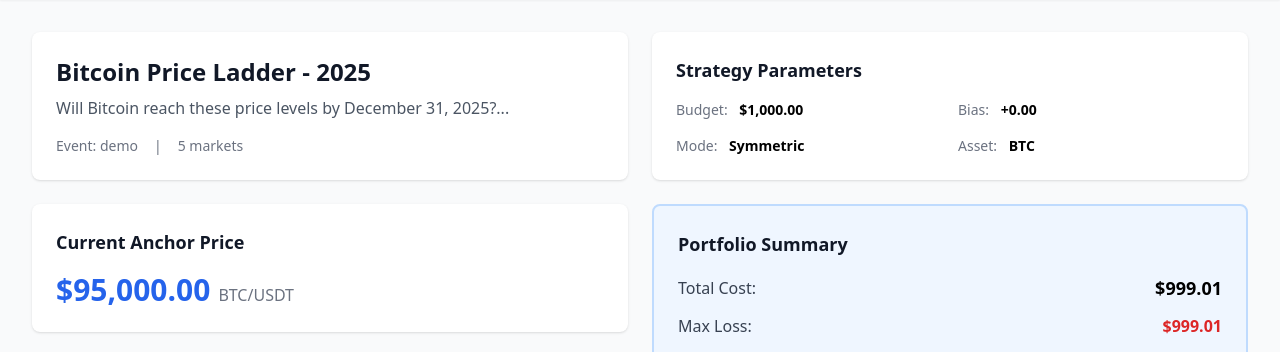
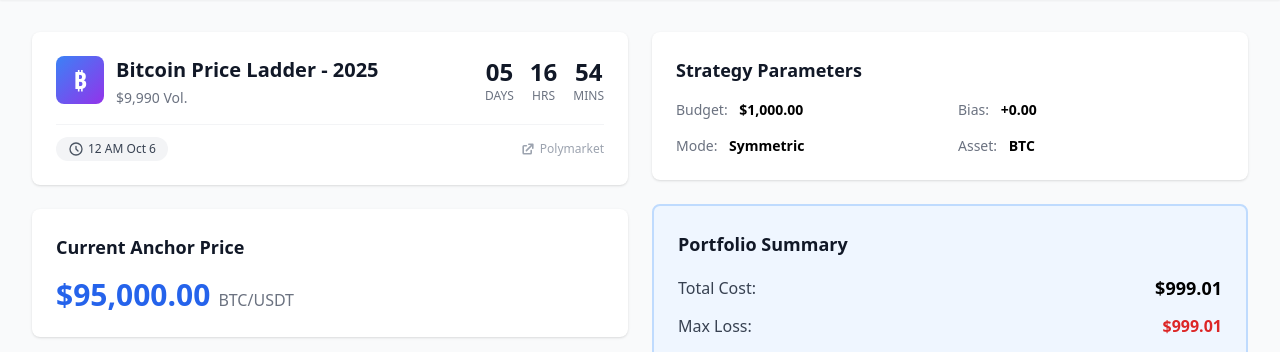
Before and after one commit to glebTregubov/PolymarketMirror, a FastAPI app: page /demo in a window 1280 px wide. Shown: the part 65-417 px from the top of the page. Run offline with FastAPI, Linux system fonts and the light colour scheme; data that the repository does not hold is empty; some libraries are stand-ins or nearby versions.

Commit message:
Add event details and asset icons to the mirror page
Update templates/mirror.html to include event title, volume, and asset-specific icons.

Replit-Commit-Author: Agent
Replit-Commit-Session-Id: 249bc6ca-63b8-424b-88cd-35fb96d1b331
Replit-Commit-Checkpoint-Type: full_checkpoint
Replit-Commit-Screenshot-Url: https://storage.googleapis.com/screenshot-production-us-central1/08a66ade-a962-44ab-91cf-1b3c324a8ecb/249bc6ca-63b8-424b-88cd-35fb96d1b331/kckZHAd

```diff
--- a/templates/mirror.html
+++ b/templates/mirror.html
@@ -6,14 +6,72 @@
 <div class="grid grid-cols-1 lg:grid-cols-2 gap-6">
     <!-- Left Column: Event Mirror -->
     <div class="space-y-6">
+        <!-- Event Header -->
         <div class="bg-white shadow rounded-lg p-6">
-            <h2 class="text-2xl font-bold text-gray-900 mb-2">{{ event.title }}</h2>
-            <p class="text-gray-600 mb-4">{{ event.description[:200] }}...</p>
+            <div class="flex items-start justify-between mb-4">
+                <div class="flex items-start space-x-3">
+                    <!-- Asset Logo -->
+                    <div class="w-12 h-12 bg-gradient-to-br from-blue-500 to-purple-600 rounded-lg flex items-center justify-center flex-shrink-0">
+                        {% if asset == "ETH" %}
+                        <svg class="w-8 h-8 text-white" viewBox="0 0 256 417" fill="currentColor">
+                            <path d="M127.961 0l-2.795 9.5v275.668l2.795 2.79 127.962-75.638z" fill-opacity="0.6"/>
+                            <path d="M127.962 0L0 212.32l127.962 75.639V154.158z" fill-opacity="0.45"/>
+                            <path d="M127.961 312.187l-1.575 1.92v98.199l1.575 4.6L256 236.587z" fill-opacity="0.6"/>
+                            <path d="M127.962 416.905v-104.72L0 236.585z" fill-opacity="0.45"/>
+                            <path d="M127.961 287.958l127.96-75.637-127.96-58.162z" fill-opacity="0.2"/>
+                            <path d="M0 212.32l127.96 75.638v-133.8z" fill-opacity="0.1"/>
+                        </svg>
+                        {% elif asset == "BTC" %}
+                        <span class="text-2xl font-bold text-white">₿</span>
+                        {% else %}
+                        <span class="text-2xl font-bold text-white">{{ asset[0] }}</span>
+                        {% endif %}
+                    </div>
 
-            <div class="flex items-center space-x-4 text-sm text-gray-500">
-                <span>Event: {{ event.slug }}</span>
-                <span>|</span>
-                <span>{{ event.markets|length }} markets</span>
+                    <!-- Title and Volume -->
+                    <div class="flex-1">
+                        <h2 class="text-xl font-bold text-gray-900 mb-1">{{ event.title }}</h2>
+                        <div class="flex items-center space-x-3 text-sm text-gray-500">
+                            <span>${{ "{:,.0f}".format(summary.total_cost * 10) }} Vol.</span>
+                        </div>
+                    </div>
+                </div>
+
+                <!-- Timer (placeholder - будет обновляться позже) -->
+                <div class="flex items-center space-x-4 text-sm">
+                    <div class="text-center">
+                        <div class="text-2xl font-bold text-gray-900">05</div>
+                        <div class="text-xs text-gray-500 uppercase">Days</div>
+                    </div>
+                    <div class="text-center">
+                        <div class="text-2xl font-bold text-gray-900">16</div>
+                        <div class="text-xs text-gray-500 uppercase">Hrs</div>
+                    </div>
+                    <div class="text-center">
+                        <div class="text-2xl font-bold text-gray-900">54</div>
+                        <div class="text-xs text-gray-500 uppercase">Mins</div>
+                    </div>
+                </div>
+            </div>
+
+            <!-- End Date Badge and Polymarket Link -->
+            <div class="flex items-center justify-between pt-3 border-t border-gray-100">
+                <div class="flex items-center space-x-2 text-sm">
+                    <div class="flex items-center space-x-1 bg-gray-100 rounded-full px-3 py-1">
+                        <svg class="w-4 h-4 text-gray-600" fill="none" stroke="currentColor" viewBox="0 0 24 24">
+                            <path stroke-linecap="round" stroke-linejoin="round" stroke-width="2" d="M12 8v4l3 3m6-3a9 9 0 11-18 0 9 9 0 0118 0z"/>
+                        </svg>
+                        <span class="text-xs font-medium text-gray-700">12 AM Oct 6</span>
+                    </div>
+                </div>
+
+                <a href="https://polymarket.com/event/{{ event.slug }}" target="_blank" class="flex items-center space-x-1 text-gray-400 hover:text-gray-600 transition-colors">
+                    <svg class="w-4 h-4" fill="currentColor" viewBox="0 0 20 20">
+                        <path d="M11 3a1 1 0 100 2h2.586l-6.293 6.293a1 1 0 101.414 1.414L15 6.414V9a1 1 0 102 0V4a1 1 0 00-1-1h-5z"/>
+                        <path d="M5 5a2 2 0 00-2 2v8a2 2 0 002 2h8a2 2 0 002-2v-3a1 1 0 10-2 0v3H5V7h3a1 1 0 000-2H5z"/>
+                    </svg>
+                    <span class="text-xs font-medium">Polymarket</span>
+                </a>
             </div>
         </div>
 
```
Also changed, not shown: attached_assets/image_1759230356059.png (added).
